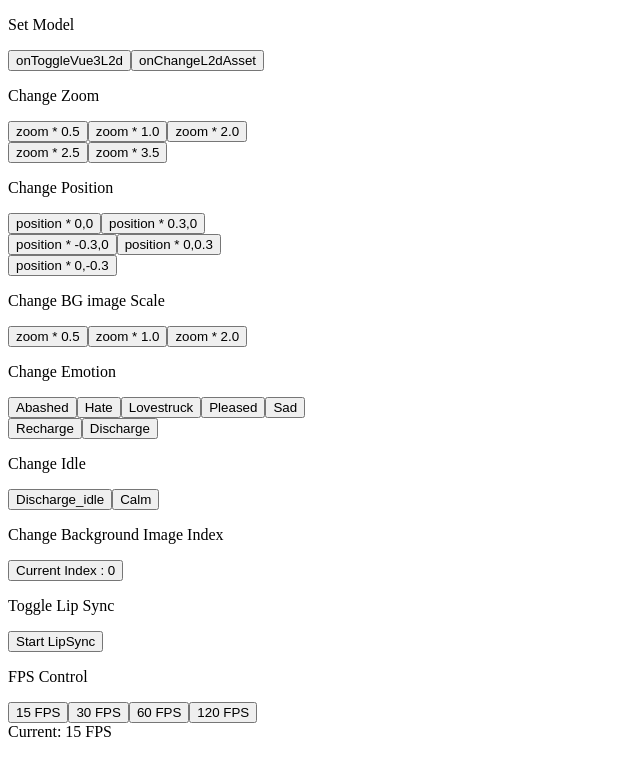
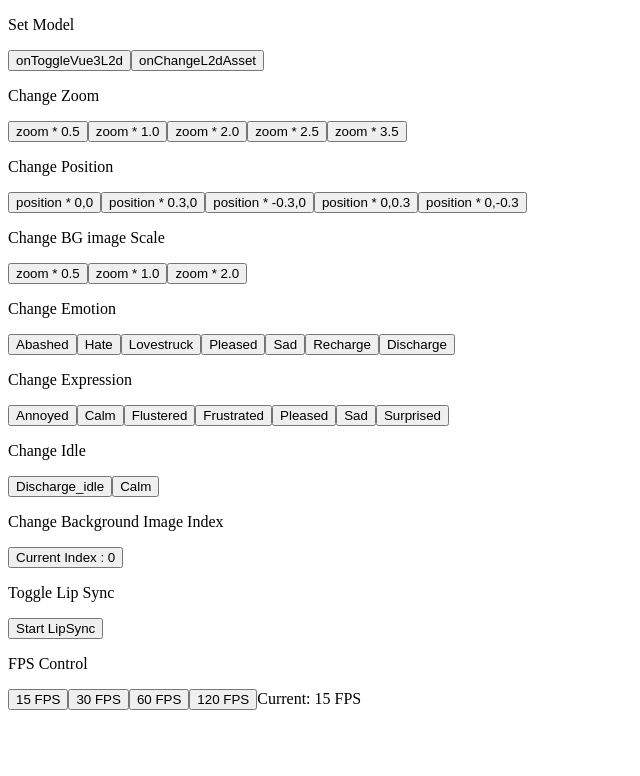
Before and after one commit to supergenedev/vue3-live2d, a Vue app: page / in a window 1280 px wide. Shown: the top 776 px of the page, without its empty margins (0-640 px from the left). Built offline with nearby package versions, Linux system fonts and the light colour scheme.

Commit message:
expression 재생 코드 추가

```diff
--- a/src/App.vue
+++ b/src/App.vue
@@ -1,5 +1,5 @@
 <template>
-  <div class="vue-live2d-container">
+  <div class="test-container">
     <div>
       <p>Set Model</p>
       <button @click="onToggleVue3L2d">onToggleVue3L2d</button>
@@ -38,6 +38,16 @@
       <button @click="onChangeEmotion('Discharge')">Discharge</button>
     </div>
     <div>
+      <p>Change Expression</p>
+      <button @click="onChangeExpression('Annoyed')">Annoyed</button>
+      <button @click="onChangeExpression('Calm')">Calm</button>
+      <button @click="onChangeExpression('Flustered')">Flustered</button>
+      <button @click="onChangeExpression('Frustrated')">Frustrated</button>
+      <button @click="onChangeExpression('Pleased')">Pleased</button>
+      <button @click="onChangeExpression('Sad')">Sad</button>
+      <button @click="onChangeExpression('Surprised')">Surprised</button>
+    </div>
+    <div>
       <p>Change Idle</p>
       <button @click="onChangeIdle('Discharge_idle')">Discharge_idle</button>
       <button @click="onChangeIdle('Calm')">Calm</button>
@@ -60,7 +70,8 @@
       <button @click="onChangeFPS(120)">120 FPS</button>
       <span>Current: {{ targetFPS }} FPS</span>
     </div>
-    <div style="height: 20px" />
+
+    <div class="vue-live2d-container">
       <VueLive2d
         v-if="isShow"
         ref="l2d"
@@ -77,7 +88,7 @@
         :lip-sync="lipSync"
         :target-f-p-s="targetFPS"
       />
-    <div style="height: 500px" />
+    </div>
   </div>
 </template>
 
@@ -93,7 +104,7 @@ function onToggleVue3L2d() {
 }
 
 const modelIndex = ref(0);
-const modelNames = ['Mei', 'Rinko', 'Ayase', 'Gumi'];
+const modelNames = ['Hibiki', 'Mei', 'Rinko', 'Ayase', 'Gumi'];
 const modelName = computed(() => modelNames[modelIndex.value]);
 function onChangeL2dAsset() {
   modelIndex.value = (modelIndex.value + 1) % modelNames.length;
@@ -120,6 +131,10 @@ function onChangeEmotion(_emotion: Emotion) {
 const idle = ref<IdleEmotion>('Calm');
 function onChangeIdle(_idle: IdleEmotion) {
   idle.value = _idle;
+}
+
+function onChangeExpression(expression: string) {
+  l2d.value?.setExpression(expression);
 }
 const backgroundImageIndex = ref(0);
 const backgroundImages = [
@@ -164,7 +179,14 @@ function onChangeFPS(fps: number) {
 </script>
 
 <style scoped>
+.test-container {
+  position: relative;
+}
+
 .vue-live2d-container {
+  position: absolute;
+  top: 0;
+  right: 0;
   width: 300px;
   height: 800px;
 }
--- a/src/components/VueLive2d.vue
+++ b/src/components/VueLive2d.vue
@@ -14,6 +14,7 @@ import {
   setZoom,
   setCenter,
   setEmotion,
+  setExpression,
   releaseL2d,
   setMotionGroupIdle,
   toggleLipSync,
@@ -105,6 +106,7 @@ onBeforeUnmount(() => {
 
 defineExpose({
   setEmotion,
+  setExpression,
 });
 
 watch([() => props.lipSync], ([lipSync]) => {
--- a/src/l2d/useL2d/lapplive2dmanager.ts
+++ b/src/l2d/useL2d/lapplive2dmanager.ts
@@ -169,6 +169,12 @@ export class LAppLive2DManager {
     }
   }
 
+  public onExpression(expression: string) {
+    for (let i = 0; i < this._models.getSize(); i++) {
+      this._models.at(i).setExpression(`${expression}.exp3.json`);
+    }
+  }
+
   /**
    * 画面を更新するときの処理
    * モデルの更新処理及び描画処理を行う
--- a/src/l2d/useL2d/main.ts
+++ b/src/l2d/useL2d/main.ts
@@ -73,6 +73,9 @@ export function setCenter(x: number, y: number) {
 export function setEmotion(emotion: Emotion) {
   LAppLive2DManager.getInstance().onEmotion(emotion);
 }
+export function setExpression(expression: string) {
+  LAppLive2DManager.getInstance().onExpression(expression);
+}
 export function setMotionGroupIdle(idleEmotion: IdleEmotion){
   LAppDefine.setMotionGroupIdle(idleEmotion)
 }
```
Lines whose indentation alone changed are shown as unchanged.
